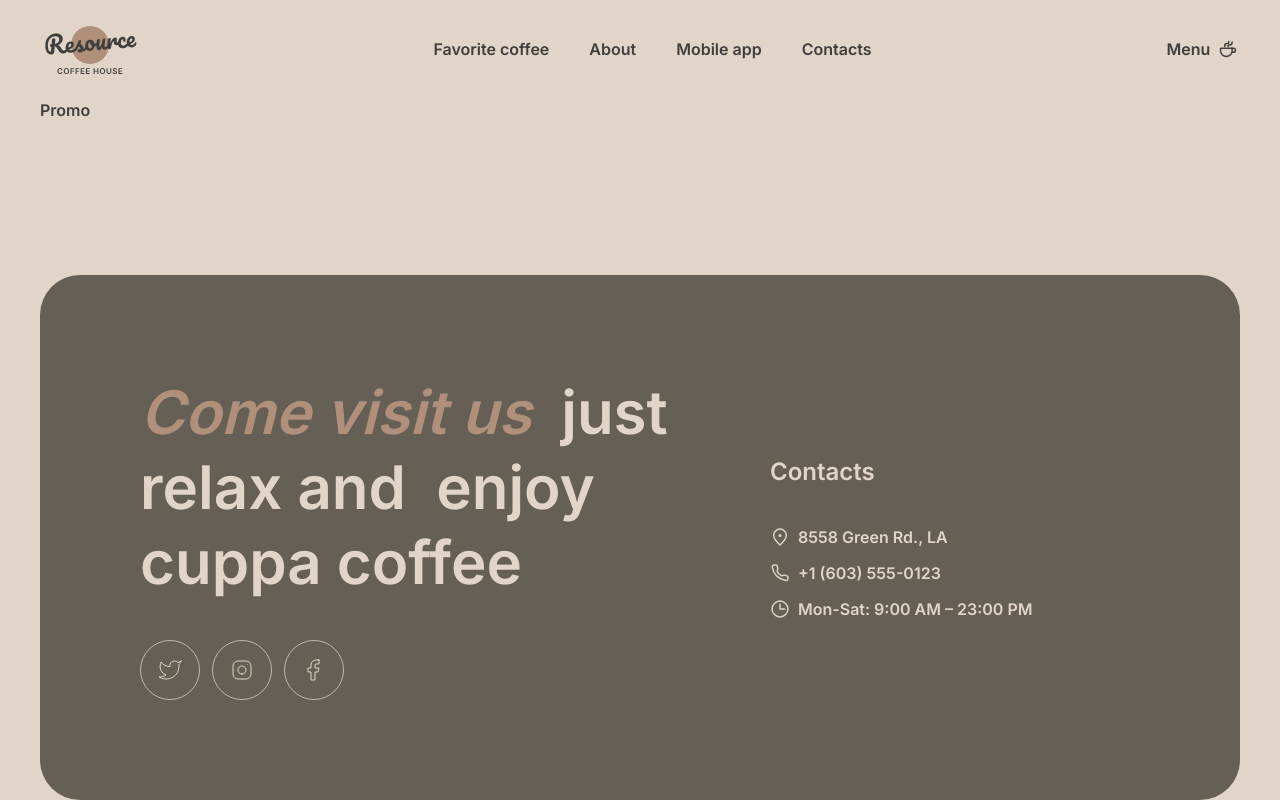
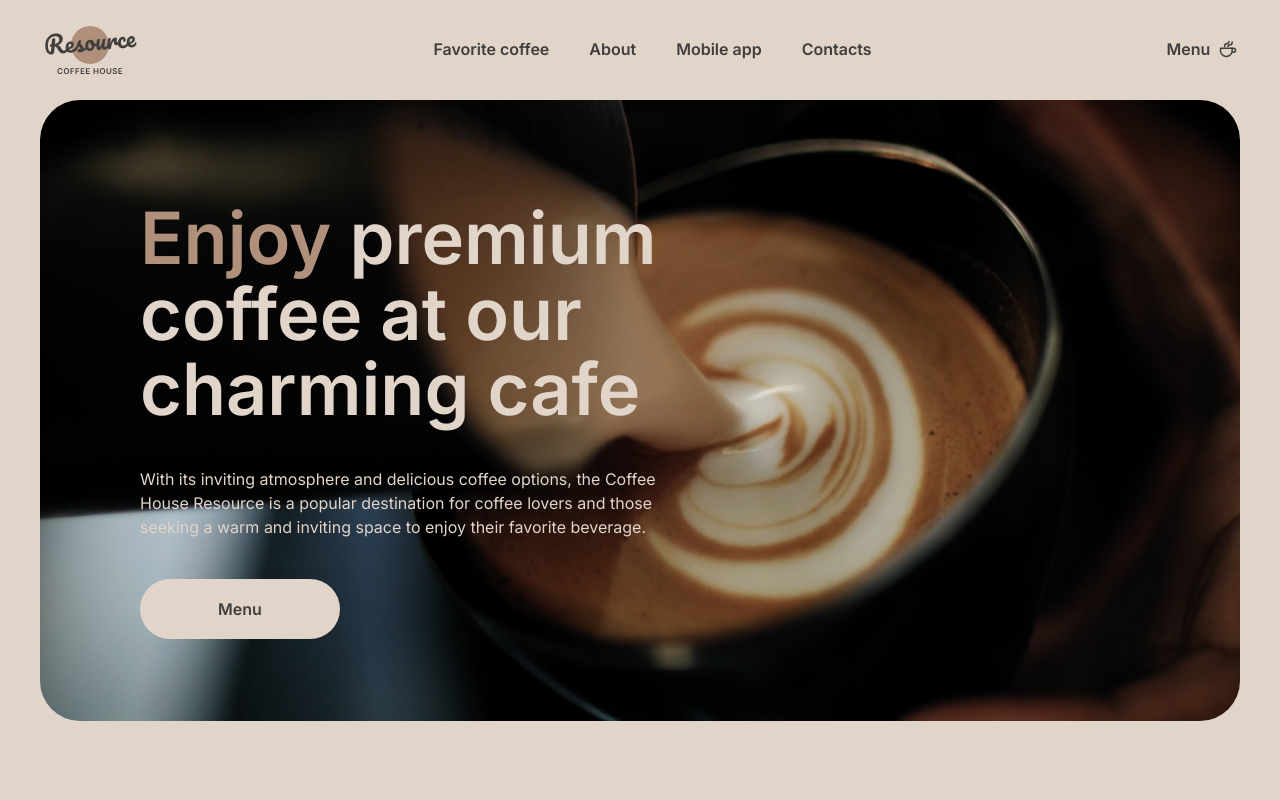
Before and after one commit to OksanaZhuravel/coffee, a Next.js app: page / in a window 1280 px wide. Built offline with nearby package versions, Linux system fonts and the light colour scheme.

Commit message:
Add Promo components

```diff
--- a/src/app/components/header/Header.tsx
+++ b/src/app/components/header/Header.tsx
@@ -9,7 +9,7 @@ export default function Header() {
 	const [isMenuOpen, setIsMenuOpen] = useState(false)
 
 	return (
-		<header className={`${styles.header} text`}>
+		<header className={`${styles.header}`}>
 			<div className={`${styles.container} ${isMenuOpen ? styles.open : ''}`}>
 				<div className={styles.inner}>
 					<Logo setIsMenuOpen={setIsMenuOpen} />
--- a/src/app/components/home/promo/Promo.tsx
+++ b/src/app/components/home/promo/Promo.tsx
@@ -1,7 +1,45 @@
+import { interRegular } from '@/fonts'
+import Image from 'next/image'
+import Link from 'next/link'
+import styles from './promo.module.scss'
+
 export default function Promo() {
 	return (
-		<section>
-			<div className='container'>Promo</div>
+		<section className={styles.promo}>
+			<div className={styles.container}>
+				<div className={`${styles.fon} container`}>
+					<Image
+						className={styles.img}
+						alt='Image fon'
+						src='/image/global/img-hero.jpg'
+						width={1360}
+						height={644}
+						priority
+					/>
+				</div>
+				<div className={styles.body}>
+					<h1 className={`${styles.heading} heading`}>
+						<span className={`${styles.accent} accent`}>Enjoy</span> premium
+						coffee at our charming cafe
+					</h1>
+					<p className={`${interRegular.className} ${styles.text} text`}>
+						With its inviting atmosphere and delicious coffee options, the
+						Coffee House Resource is a popular destination for coffee lovers and
+						those seeking a warm and inviting space to enjoy their favorite
+						beverage.
+					</p>
+					<Link className={styles.button} href={'/menu'}>
+						<span className='text-burger'>Menu</span>
+						<Image
+							className={styles.svg}
+							src='/image/coffee-cup.svg'
+							alt='icon'
+							width={20}
+							height={20}
+						/>
+					</Link>
+				</div>
+			</div>
 		</section>
 	)
 }
--- /dev/null
+++ b/src/app/components/home/promo/promo.module.scss
@@ -0,0 +1,77 @@
+@import './../../../styles/variables';
+.promo {
+	position: relative;
+	padding-bottom: 100px;
+}
+.container {
+	display: flex;
+	color: var(--text-light);
+}
+.fon {
+	position: absolute;
+	height: 100%;
+	top: 0;
+	left: 50%;
+	transform: translateX(-50%);
+	z-index: -1;
+}
+.img {
+	border-radius: var(--border-radius);
+	width: 100%;
+	height: auto;
+	max-height: 644px;
+}
+.body {
+	padding: 100px;
+	display: grid;
+	align-items: center;
+	justify-content: flex-start;
+	gap: 40px;
+}
+.heading {
+	max-width: 530px;
+}
+.accent {
+	color: var(--text-accent);
+}
+.text {
+	max-width: 530px;
+}
+
+.button {
+	color: var(--text-dark);
+	background-color: var(--text-light);
+	border-radius: var(--border-radius);
+	padding: 20px 0;
+	max-width: 200px;
+	display: flex;
+	align-items: center;
+	justify-content: center;
+	position: relative;
+
+	& span {
+		transition: transform 0.6s ease;
+	}
+
+	&:hover {
+		& .svg {
+			opacity: 1;
+			visibility: visible;
+		}
+		& span {
+			transform: translateX(-8px);
+		}
+	}
+}
+
+.svg {
+	opacity: 0;
+	visibility: hidden;
+	width: 20px;
+	height: 20px;
+	position: absolute;
+	top: 47%;
+	right: -8px;
+	transform: translate(-66px, -50%);
+	transition: all 0.6s ease;
+}
--- a/src/app/fonts.ts
+++ b/src/app/fonts.ts
@@ -5,3 +5,9 @@ export const inter = Inter({
 	subsets: ['latin'],
 	display: 'swap',
 })
+
+export const interRegular = Inter({
+	weight: ['400'],
+	subsets: ['latin'],
+	display: 'swap',
+})
--- a/src/app/globals.scss
+++ b/src/app/globals.scss
@@ -71,7 +71,7 @@
 }
 .text {
 	font-size: 16px;
-	font-weight: 400;
+	// font-weight: 400;
 	line-height: 150%;
 }
 .text-small {
--- a/src/app/page.tsx
+++ b/src/app/page.tsx
@@ -1,5 +1,5 @@
 import Promo from '@/components/home/promo/Promo'
-import styles from '@/page.module.scss'
+import styles from './page.module.scss'
 
 export default function Home() {
 	return (
```
